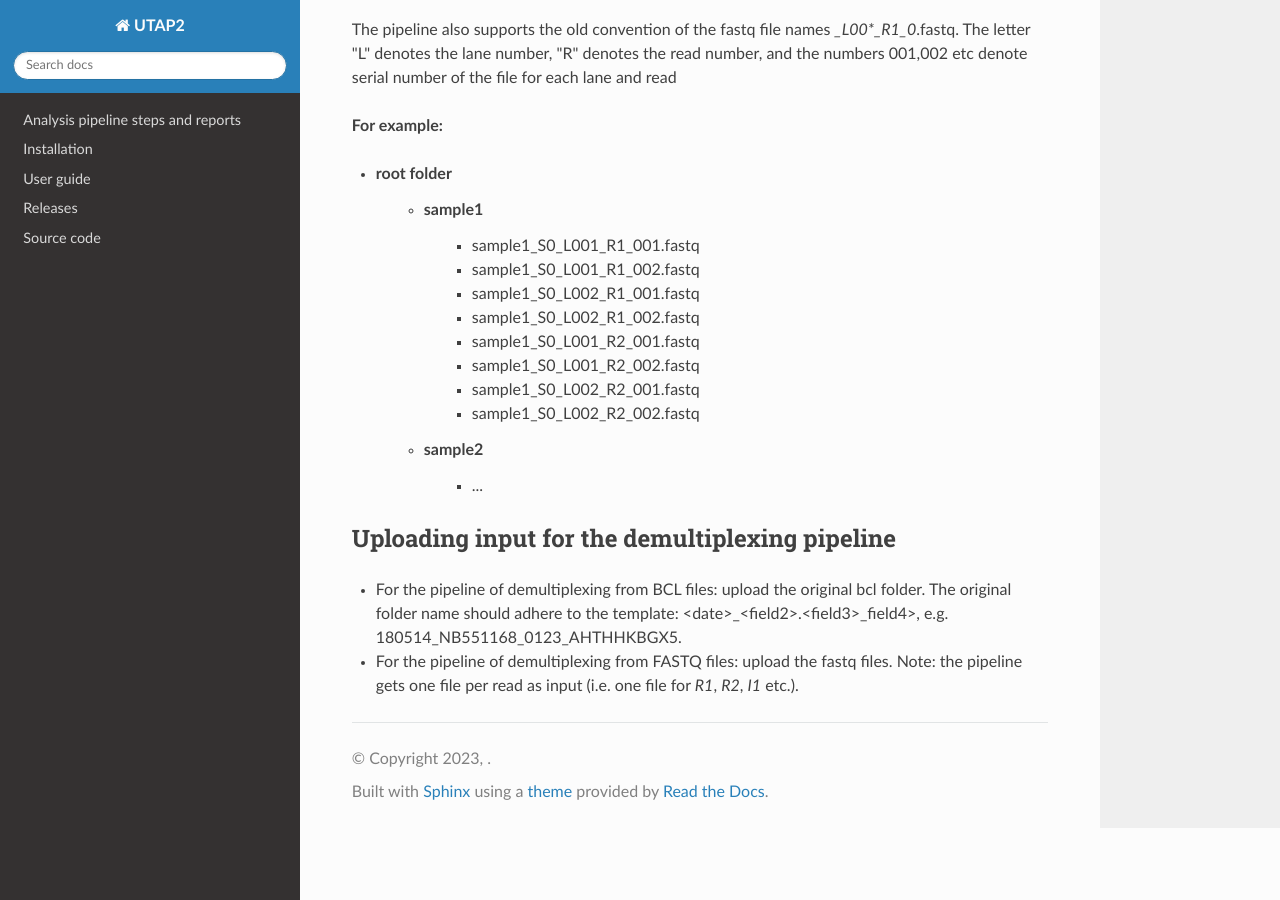
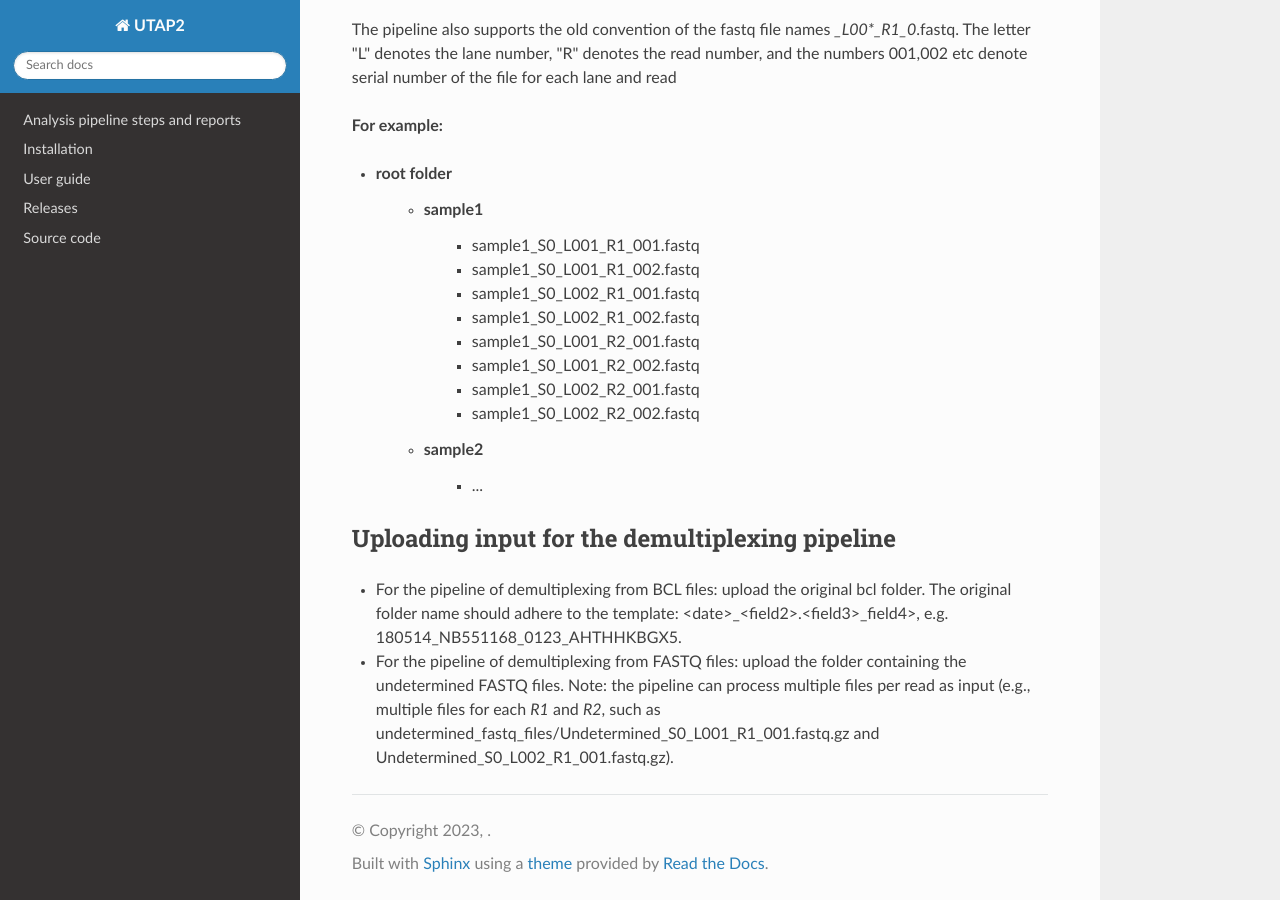
Before and after one commit to utap2/utap2, a Sphinx documentation site: the page built from docs/rst/upload.rst, in a window 1280 px wide and 900 px high, scrolled down 774 px. Built offline with Sphinx 7.4.7 and the Read the Docs theme 3.1.0, drawn with Linux system fonts in a browser that asks for light colours; pages that are not in the unit, such as notebooks, are missing from menus.

Commit message:
Update upload.rst

```diff
--- a/docs/rst/upload.rst
+++ b/docs/rst/upload.rst
@@ -45,4 +45,4 @@ Uploading input for the demultiplexing pipeline
 -----------------------------------------------
 
 * For the pipeline of demultiplexing from BCL files: upload the original bcl folder. The original folder name should adhere to the template: <date>_<field2>.<field3>_field4>, e.g. 180514_NB551168_0123_AHTHHKBGX5.
-* For the pipeline of demultiplexing from FASTQ files: upload the fastq files. Note: the pipeline gets one file per read as input (i.e. one file for *R1*, *R2*, *I1* etc.).
+* For the pipeline of demultiplexing from FASTQ files: upload the folder containing the undetermined FASTQ files. Note: the pipeline can process multiple files per read as input (e.g., multiple files for each *R1* and *R2*, such as undetermined_fastq_files/Undetermined_S0_L001_R1_001.fastq.gz and Undetermined_S0_L002_R1_001.fastq.gz).
```
